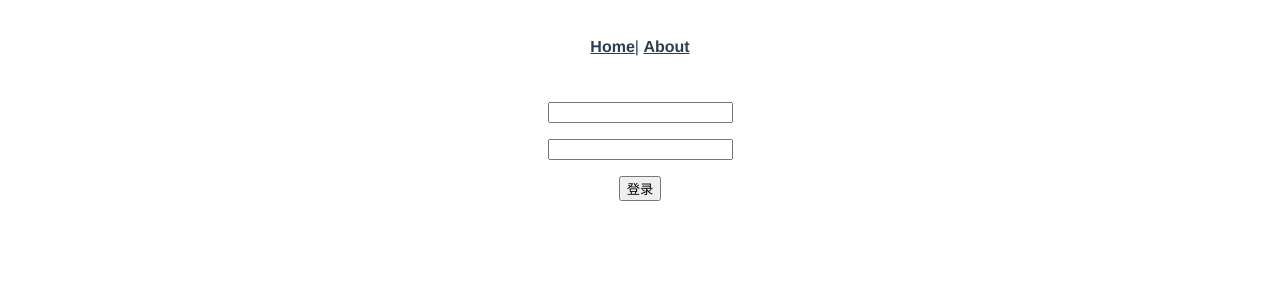
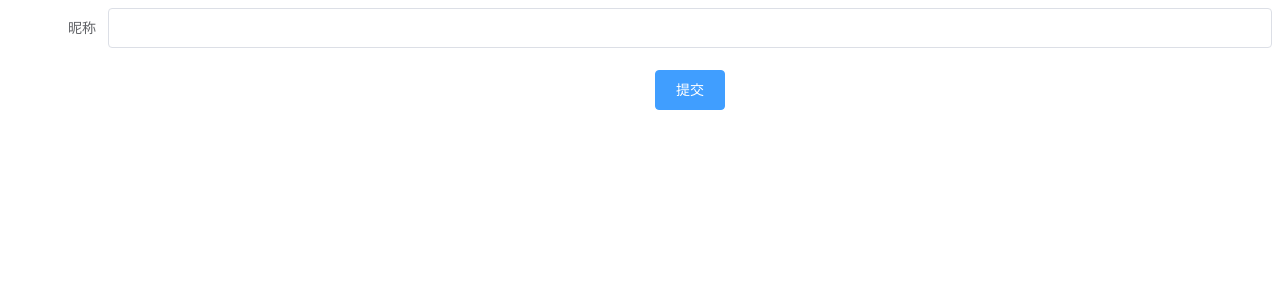
Before and after one commit to s546328100/im-vue, a Vue app: page /login in a window 1280 px wide. Shown: the top 300 px of the page. Built offline with nearby package versions, Linux system fonts and the light colour scheme.

Commit message:
element-ui

```diff
--- a/babel.config.js
+++ b/babel.config.js
@@ -1,5 +1,12 @@
 module.exports = {
-  presets: [
-    '@vue/app'
-  ]
-}
+  presets: ['@vue/app'],
+  plugins: [
+    [
+      'component',
+      {
+        libraryName: 'element-ui',
+        styleLibraryName: 'theme-chalk',
+      },
+    ],
+  ],
+};
--- a/package.json
+++ b/package.json
@@ -9,6 +9,7 @@
   },
   "dependencies": {
     "core-js": "^2.6.5",
+    "element-ui": "^2.8.2",
     "socket.io-client": "^2.2.0",
     "vue": "^2.6.10",
     "vue-class-component": "^7.0.2",
@@ -21,6 +22,7 @@
     "@vue/cli-plugin-babel": "^3.6.0",
     "@vue/cli-plugin-typescript": "^3.6.0",
     "@vue/cli-service": "^3.6.0",
+    "babel-plugin-component": "^1.1.1",
     "sass": "^1.18.0",
     "sass-loader": "^7.1.0",
     "typescript": "^3.4.3",
--- a/src/App.vue
+++ b/src/App.vue
@@ -1,9 +1,9 @@
 <template>
   <div id="app">
-    <div id="nav">
+    <!-- <div id="nav">
       <router-link to="/">Home</router-link>|
       <router-link to="/about">About</router-link>
-    </div>
+    </div> -->
     <router-view/>
   </div>
 </template>
--- a/src/common/Socket.ts
+++ b/src/common/Socket.ts
@@ -11,7 +11,6 @@ class Socket {
   private socket: SocketIOClient.Socket;
 
   constructor(url: string) {
-    console.log('000');
     this.socket = io(url);
 
     this.socket.on('connect', () => {
@@ -24,7 +23,7 @@ class Socket {
   }
 
   public on(event: string, fn: any) {
-    this.socket.once(event, fn);
+    this.socket.on(event, fn);
   }
 
   public emit(event: string, ...args: any[]) {
--- a/src/main.ts
+++ b/src/main.ts
@@ -2,6 +2,12 @@ import Vue from 'vue';
 import App from './App.vue';
 import router from './router';
 import store from './store';
+import { Input, Button, Form, FormItem } from 'element-ui';
+
+Vue.use(Input);
+Vue.use(Button);
+Vue.use(Form);
+Vue.use(FormItem);
 
 Vue.config.productionTip = false;
 
--- a/src/router.ts
+++ b/src/router.ts
@@ -29,13 +29,13 @@ const route = new Router({
   ],
 });
 
-// route.beforeEach((to, f, next) => {
-//   const token = localStorage.getItem('token');
-//   if ((token && token.length > 0) || to.name === 'login') {
-//     next();
-//   } else {
-//     location.href = '/login?redirectUrl=' + location.pathname;
-//   }
-// });
+route.beforeEach((to, f, next) => {
+  const token = localStorage.getItem('token');
+  if ((token && token.length > 0) || to.name === 'login') {
+    next();
+  } else {
+    location.href = '/login?redirectUrl=' + location.pathname;
+  }
+});
 
 export default route;
--- a/src/views/Login.vue
+++ b/src/views/Login.vue
@@ -1,13 +1,12 @@
 <template>
-  <div>
-    <p>
-      <input type="text" v-model="loginParams.name">
-    </p>
-    <p>
-      <input type="text" v-model="loginParams.password">
-    </p>
-    <button @click="submit">登录</button>
-  </div>
+  <el-form :model="loginParams" status-icon :rules="rules" ref="ruleForm" label-width="100px">
+    <el-form-item label="昵称" prop="name">
+      <el-input type="name" v-model="loginParams.name" autocomplete="off"></el-input>
+    </el-form-item>
+    <el-form-item>
+      <el-button type="primary" @click="submitForm('ruleForm')">提交</el-button>
+    </el-form-item>
+  </el-form>
 </template>
 
 <script lang="ts">
@@ -16,10 +15,36 @@ import io from '../common/Socket';
 
 @Component({})
 export default class Login extends Vue {
-  private loginParams = {
+  public loginParams = {
     name: '',
-    password: '',
+    // password: '',
   };
+
+  public rules = {
+    name: [
+      {
+        validator: (rule: any, value: string, callback: any) => {
+          if (value === '') {
+            callback(new Error('请输入昵称'));
+          } else {
+            callback();
+          }
+        },
+        trigger: 'blur',
+      },
+    ],
+  };
+
+  public submitForm(formName: string) {
+    (this.$refs[formName] as any).validate((valid: any) => {
+      if (valid) {
+        alert('submit!');
+      } else {
+        console.log('error submit!!');
+        return false;
+      }
+    });
+  }
 
   private submit() {
     // console.log(this.socket);
@@ -41,6 +66,12 @@ export default class Login extends Vue {
     socket.on('login', () => {
       console.log('hahah');
     });
+
+    socket.emit('events', 'eeeee');
+
+    socket.on('events', (data: any) => {
+      console.log('data', data);
+    });
   }
 }
 </script>
```
Also changed, not shown: 1 other file (tests, documents, lock files or other folders).
